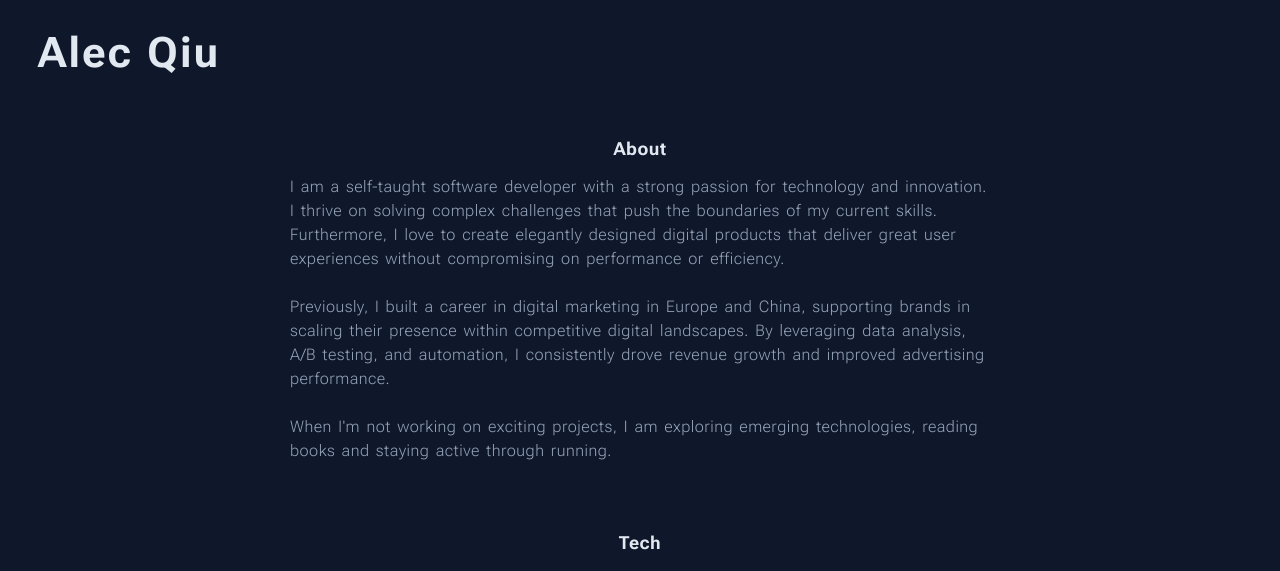
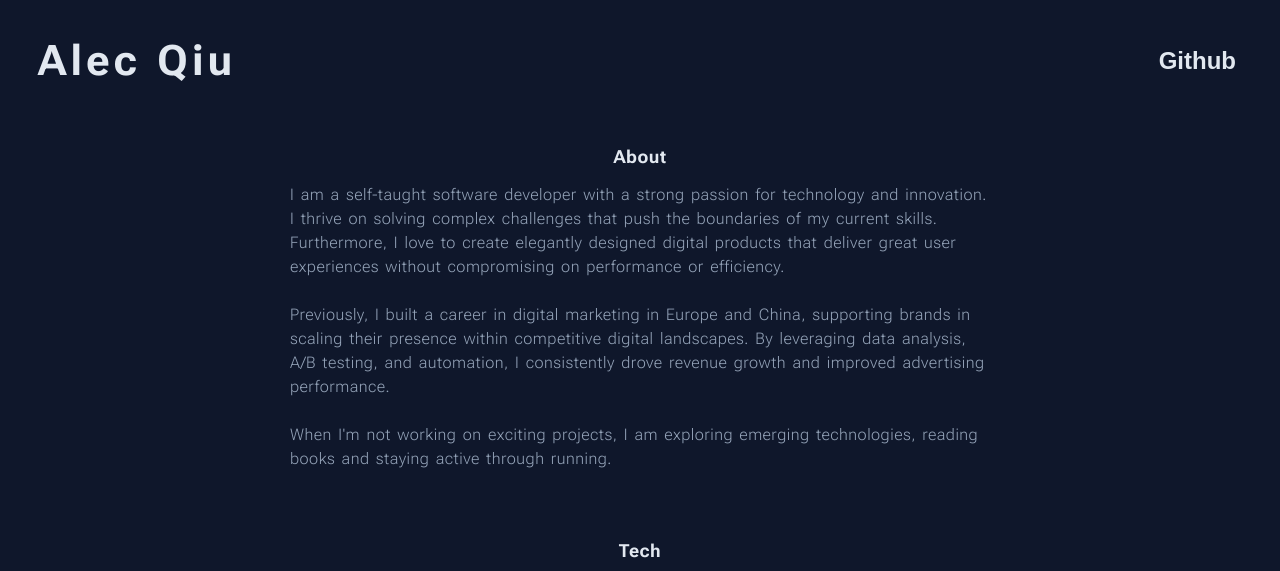
Before and after one commit to justalec27/portfolio, a plain HTML site: page index.html in a window 1280 px wide. Shown: the top 571 px of the page. Drawn offline with Linux system fonts and the light colour scheme.

Commit message:
add favicon

```diff
--- a/index.html
+++ b/index.html
@@ -1,12 +1,13 @@
 <!--
 
-TODO 1: Include project 2, 3, 4 etc. Calculator, landing page, etch a sketch, rock paper scissors
+TODO 1: Include project 2, 3, 4 etc. Calculator, landing page, etch a sketch, rock paper scissors / DONE
 TODO 2: The code for the div behind the pointer is working, but it's conflicting with the :hover effects of the projects
-TODO 3: Update footer
-TODO 4: Change the title
-TODO 5: Add icon to browser
-TODO 6: Add letter-spacing to titles
+TODO 3: Update footer / DONE
+TODO 4: Change the title / DONE
+TODO 5: Add icon to browser  / DONE
+TODO 6: Add letter-spacing to titles / DONE
 TODO 7: Add contact details
+TODO 8: update border of projects div and photo div, reference britanny
 
 
 -->
@@ -26,11 +27,13 @@ TODO 7: Add contact details
     <link rel="preconnect" href="https://fonts.gstatic.com" crossorigin>
     <link href="https://fonts.googleapis.com/css2?family=Roboto+Flex:opsz,wght@8..144,100..1000&display=swap" rel="stylesheet">
     <title>Alec Qiu</title>
+    <link rel="icon" type="image/x-icon" href="images/thumb.png">
 </head>
 <body>
 
 <header>
     <h1>Alec Qiu</h1>
+     <button onclick="document.location='https://github.com/justalec27'">Github</button>
 </header>
 <div class="main-container">
     <div class="section1">
@@ -117,7 +120,7 @@ TODO 7: Add contact details
                 onclick="location.href='https://justalec27.github.io/library/'"
                 style="cursor: pointer;">
                 <div class="left">
-                    <img src="images/library.jpg" alt="tictactoe" height="100px" width="200px">
+                    <img src="images/library.jpg" alt="library" height="100px" width="200px">
                     </div>
                     <div class="right">
                     <p class="project-title">My Library</p>
@@ -137,7 +140,7 @@ TODO 7: Add contact details
                 onclick="location.href='https://justalec27.github.io/calculator/'"
                 style="cursor: pointer;">
                 <div class="left">
-                    <img src="images/calculator.jpg" alt="tictactoe" height="100px" width="200px">
+                    <img src="images/calculator.jpg" alt="calculator" height="100px" width="200px">
                     </div>
                     <div class="right">
                     <p class="project-title">Calculator</p>
@@ -156,7 +159,7 @@ TODO 7: Add contact details
                 onclick="location.href='https://justalec27.github.io/etch-a-sketch/'"
                 style="cursor: pointer;">
                 <div class="left">
-                    <img src="images/etch-a-sketch.jpg" alt="tictactoe" height="100px" width="200px">
+                    <img src="images/etch-a-sketch.jpg" alt="etch-a-sketch" height="100px" width="200px">
                     </div>
                     <div class="right">
                     <p class="project-title">Etch-A-Sketch</p>
@@ -176,9 +179,6 @@ TODO 7: Add contact details
 </div>
 <footer>
     <p>By Alec Qiu</p>
-    <svg xmlns="http://www.w3.org/2000/svg" x="0px" y="0px" width="40" height="40" viewBox="0 0 64 64">
-    <path d="M32 6C17.641 6 6 17.641 6 32c0 12.277 8.512 22.56 19.955 25.286-.592-.141-1.179-.299-1.755-.479V50.85c0 0-.975.325-2.275.325-3.637 0-5.148-3.245-5.525-4.875-.229-.993-.827-1.934-1.469-2.509-.767-.684-1.126-.686-1.131-.92-.01-.491.658-.471.975-.471 1.625 0 2.857 1.729 3.429 2.623 1.417 2.207 2.938 2.577 3.721 2.577.975 0 1.817-.146 2.397-.426.268-1.888 1.108-3.57 2.478-4.774-6.097-1.219-10.4-4.716-10.4-10.4 0-2.928 1.175-5.619 3.133-7.792C19.333 23.641 19 22.494 19 20.625c0-1.235.086-2.751.65-4.225 0 0 3.708.026 7.205 3.338C28.469 19.268 30.196 19 32 19s3.531.268 5.145.738c3.497-3.312 7.205-3.338 7.205-3.338.567 1.474.65 2.99.65 4.225 0 2.015-.268 3.19-.432 3.697C46.466 26.475 47.6 29.124 47.6 32c0 5.684-4.303 9.181-10.4 10.4 1.628 1.43 2.6 3.513 2.6 5.85v8.557c-.576.181-1.162.338-1.755.479C49.488 54.56 58 44.277 58 32 58 17.641 46.359 6 32 6zM33.813 57.93C33.214 57.972 32.61 58 32 58 32.61 58 33.213 57.971 33.813 57.93zM37.786 57.346c-1.164.265-2.357.451-3.575.554C35.429 57.797 36.622 57.61 37.786 57.346zM32 58c-.61 0-1.214-.028-1.813-.07C30.787 57.971 31.39 58 32 58zM29.788 57.9c-1.217-.103-2.411-.289-3.574-.554C27.378 57.61 28.571 57.797 29.788 57.9z"></path>
-    </svg>
 </footer>
 <div id="my-div"></div>
 </body>
--- a/style.css
+++ b/style.css
@@ -15,7 +15,22 @@ p {
     letter-spacing: 0.5px;
 }
 
-svg {
+header {
+    display: grid;
+    grid-template-columns: repeat(2, 1fr);
+    justify-content: space-between
+}
+
+header button {
+    justify-self: end;
+    cursor: pointer;
+    height: 45px;
+    margin: 30px;
+    background: none;
+    border: none;
+    color: #E2E8F0;
+    font-size: 24px;
+    font-weight: bold;
 
 }
 
@@ -25,6 +40,7 @@ header h1 {
     word-spacing: 2px;
     font-size: 42px;
     color: #E2E8F0;
+    letter-spacing: 4px;
 
 }
 
@@ -166,6 +182,7 @@ footer {
 footer p {
     justify-self: end;
     margin-right: 10px;
+    color: white;
 }
 
 /* #my-div {
```
Also changed, not shown: images/etch-a-sketch.jpg, images/thumb.png (added), images/watermelon.png (added), 1 other file.
